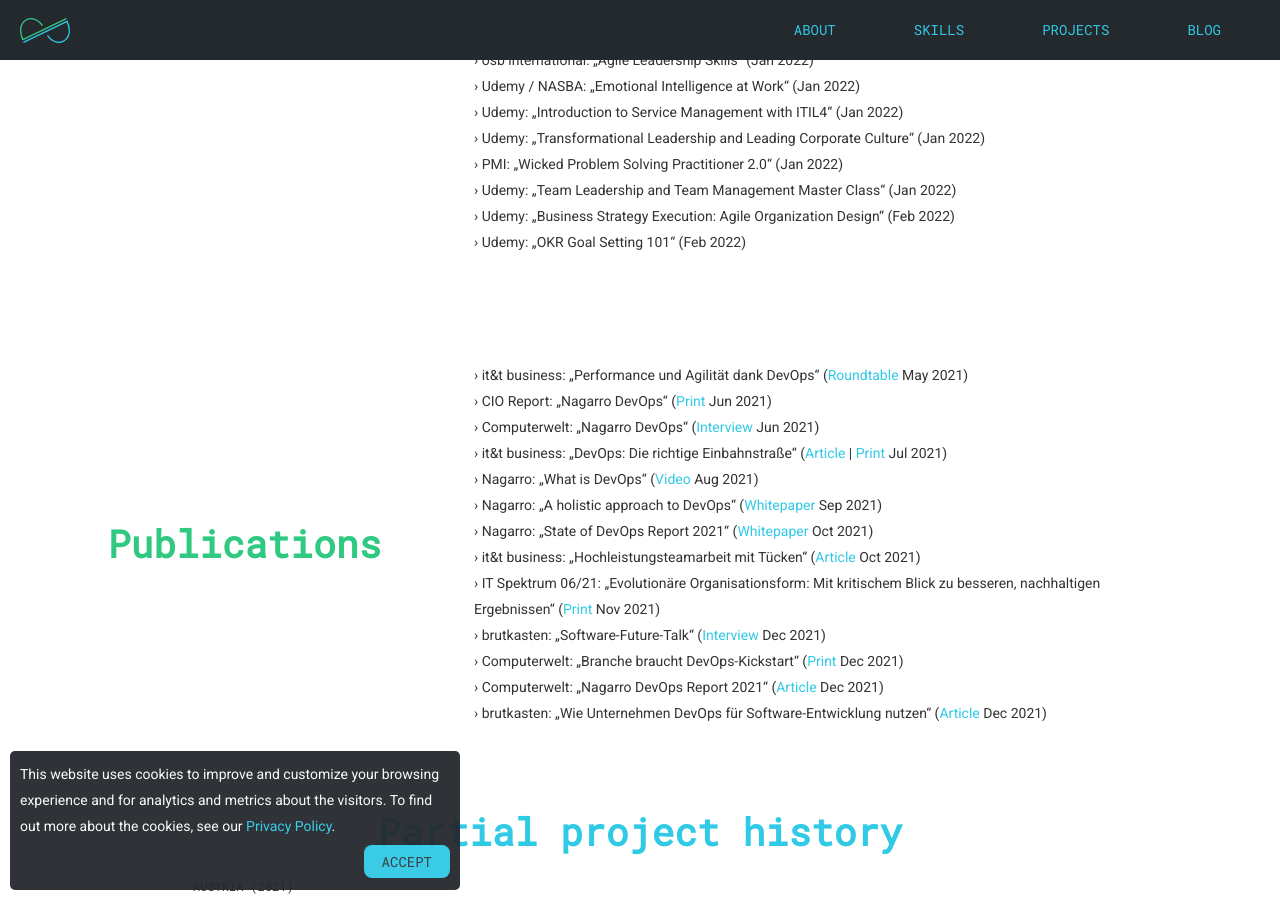
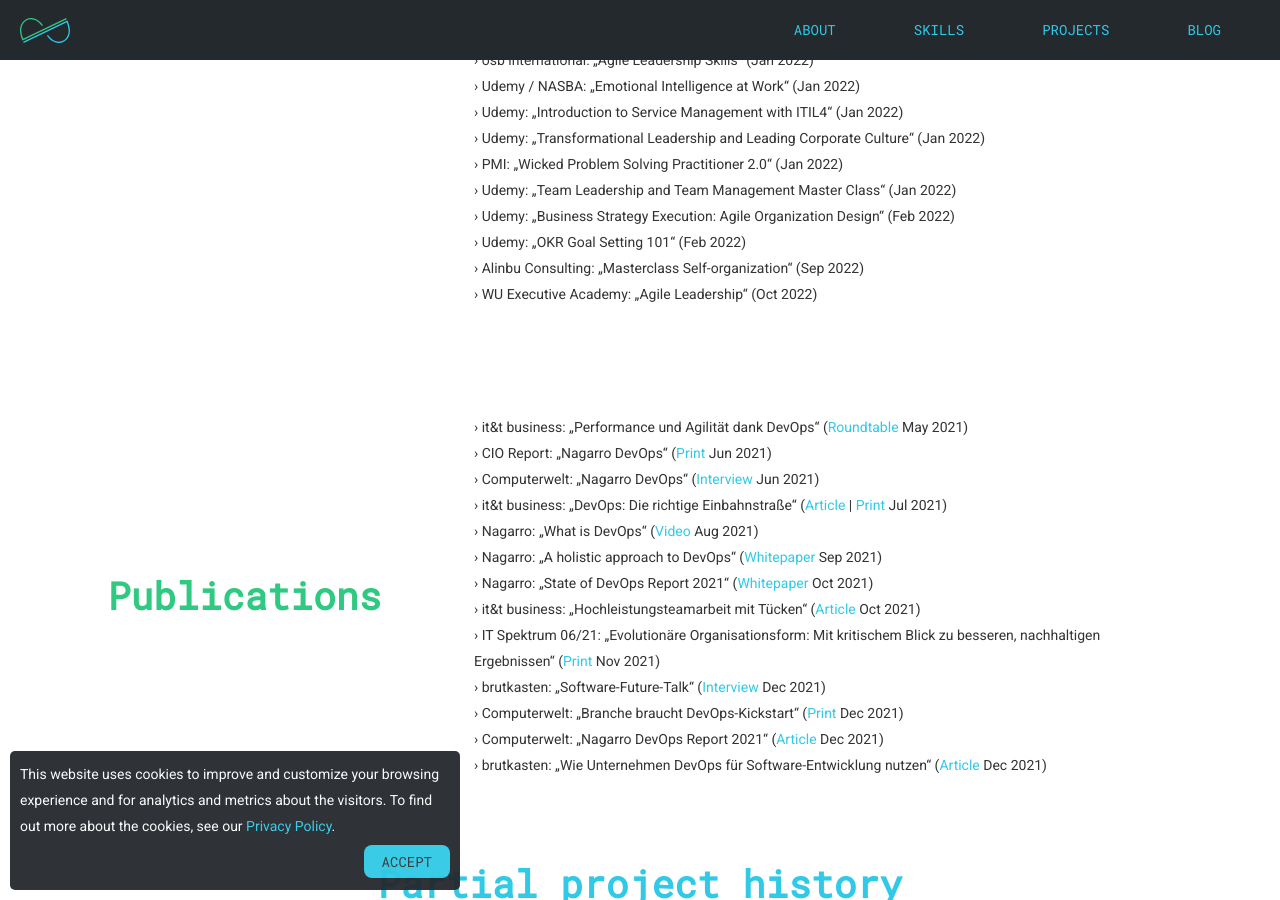
Before and after one commit to juergenpointinger/juergenpointinger.github.io, a Jekyll site: the page built from index.html, in a window 1280 px wide and 900 px high, scrolled down 2003 px. Built offline with Jekyll 4.4.1, drawn with Linux system fonts in a browser that asks for light colours; nearby versions of some CDN libraries; some web fonts are replaced; part of the change alters nothing that is shown.

```diff
--- a/_data/certificates.yml
+++ b/_data/certificates.yml
@@ -321,3 +321,34 @@
   organization: Udemy
   type: Certificate
   issue_date: 2022-02-06
+
+- name: "Masterclass Self-organization"
+  learning_objectives:
+      - Where and why self-organization is superior to specification
+      - How and why self-organization works
+      - What requirements self-organization needs
+      - The role of management in relation to self-organization
+      - Introducing self-organization
+      - Self-organization and value creation
+      - Self-organization and market orientation
+      - Self-organization, commitment & involvement
+      - Management and self-organization
+      - Compliance and self-organization
+      - Authorization framework of self-organization
+      - Self-organization and informal networks
+      - Coordination within and between teams
+      - Challenge of home office and distributed teams
+      - Tools and techniques
+  organization: Alinbu Consulting
+  type: Training
+  issue_date: 2022-09-22
+
+- name: "Agile Leadership"
+  learning_objectives:
+      - Why Agile Leadership?
+      - The agile mindset
+      - Making organizations agile
+      - Implement agility
+  organization: WU Executive Academy
+  type: Certificate
+  issue_date: 2022-10-31
```
